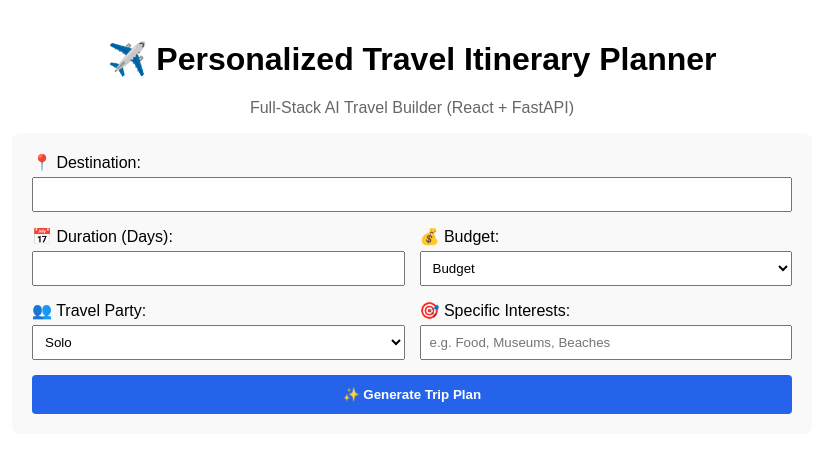
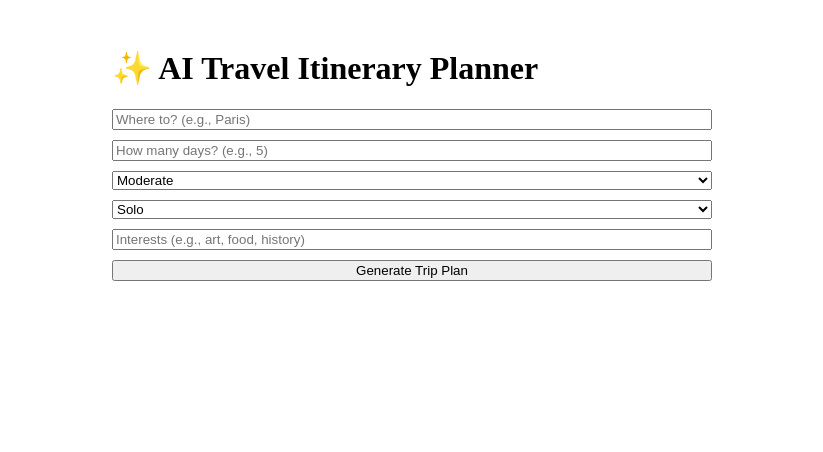
Before and after one commit to aanyash02/travel-itinerary-planner, a React app in the folder frontend/: page / in a window 1280 px wide. Shown: the top 452 px of the page, without its empty margins (228-1051 px from the left). Built offline with nearby package versions, Linux system fonts and the light colour scheme; the HTML template or start-up script is replaced by a standard one.

Commit message:
Fix 422 error by parsing days to integer

```diff
--- a/frontend/src/App.jsx
+++ b/frontend/src/App.jsx
@@ -1,202 +1,111 @@
 import React, { useState } from 'react';
 import axios from 'axios';
 
-function App() {
+export default function App() {
   const [formData, setFormData] = useState({
     destination: '',
-    duration: '',
-    budget: 'Budget',
-    travel_party: 'Solo',
+    days: '',
+    budget: 'Moderate',
+    travelers: 'Solo',
     interests: ''
   });
-
-  const [itinerary, setItinerary] = useState('');
+  const [itinerary, setItinerary] = useState(null);
   const [loading, setLoading] = useState(false);
-  const [saving, setSaving] = useState(false);
-  const [error, setError] = useState('');
-  const [saveStatus, setSaveStatus] = useState('');
+  const [error, setError] = useState(null);
 
   const handleChange = (e) => {
-    setFormData({
-      ...formData,
-      [e.target.name]: e.target.value
-    });
+    setFormData({ ...formData, [e.target.name]: e.target.value });
   };
 
-  const handleGenerate = async (e) => {
+  const handleSubmit = async (e) => {
     e.preventDefault();
     setLoading(true);
-    setError('');
-    setSaveStatus('');
-    setItinerary('');
+    setError(null);
+    setItinerary(null);
+
+    // EXACT FIX: Convert the string data from the form into the strict types Python expects
+    const payload = {
+      destination: formData.destination,
+      days: parseInt(formData.days, 10), // Converts "5" to 5 to fix the 422 Error
+      budget: formData.budget,
+      travelers: formData.travelers || "Solo",
+      // Convert comma-separated string to an array for the backend
+      interests: formData.interests
+        ? formData.interests.split(',').map((item) => item.trim())
+        : []
+    };
 
     try {
-      const response = await axios.post("https://travel-itinerary-planner-chi.vercel.app/api/generate-itinerary", formData);
-      setItinerary(response.data.itinerary_markdown);
+      // Send data to your live Vercel backend
+      const response = await axios.post(
+        "https://travel-itinerary-planner-chi.vercel.app/api/generate-itinerary",
+        payload
+      );
+
+      // Store the successful response to display it
+      setItinerary(response.data.itinerary);
     } catch (err) {
-      console.error(err);
-      setError(
-        err.response?.data?.detail ||
-        err.message ||
-        "Failed to generate itinerary. Please check backend connection."
-      );
+      console.error("API Error:", err);
+      setError("Failed to generate itinerary. Please try again.");
     } finally {
       setLoading(false);
     }
   };
 
-  const handleSave = async () => {
-    setSaving(true);
-    setSaveStatus('');
-    setError('');
+  return (
+    <div style={{ maxWidth: '600px', margin: '0 auto', padding: '20px' }}>
+      <h1>✨ AI Travel Itinerary Planner</h1>
 
-    try {
-      const payload = {
-        ...formData,
-        itinerary_markdown: itinerary,
-      };
-
-      await axios.post("https://travel-itinerary-planner-chi.vercel.app/api/save-trip", payload);
-      setSaveStatus("Trip Saved to Supabase! 🥳");
-    } catch (err) {
-      console.error(err);
-      setError(
-        err.response?.data?.detail ||
-        "Error saving trip. Please check backend connection."
-      );
-    } finally {
-      setSaving(false);
-    }
-  };
-
-  return (
-    <div style={{ maxWidth: '800px', margin: '40px auto', fontFamily: 'sans-serif', padding: '0 20px' }}>
-      <h1 style={{ textAlign: 'center' }}>✈️ Personalized Travel Itinerary Planner</h1>
-      <p style={{ textAlign: 'center', color: '#666' }}>Full-Stack AI Travel Builder (React + FastAPI)</p>
-
-      <form onSubmit={handleGenerate} style={{ background: '#f9f9f9', padding: '20px', borderRadius: '8px', marginBottom: '20px' }}>
-        <div style={{ marginBottom: '15px' }}>
-          <label>📍 Destination:</label>
+      <form onSubmit={handleSubmit} style={{ display: 'flex', flexDirection: 'column', gap: '10px' }}>
         <input
           type="text"
           name="destination"
+          placeholder="Where to? (e.g., Paris)"
           value={formData.destination}
           onChange={handleChange}
           required
-            style={{ width: '100%', padding: '8px', marginTop: '5px', boxSizing: 'border-box' }}
         />
-        </div>
-
-        <div style={{ display: 'flex', gap: '15px', marginBottom: '15px' }}>
-          <div style={{ flex: 1 }}>
-            <label>📅 Duration (Days):</label>
         <input
           type="number"
-              name="duration"
-              value={formData.duration}
+          name="days"
+          placeholder="How many days? (e.g., 5)"
+          value={formData.days}
           onChange={handleChange}
           required
-              style={{ width: '100%', padding: '8px', marginTop: '5px', boxSizing: 'border-box' }}
         />
-          </div>
-          <div style={{ flex: 1 }}>
-            <label>💰 Budget:</label>
-            <select
-              name="budget"
-              value={formData.budget}
-              onChange={handleChange}
-              style={{ width: '100%', padding: '8px', marginTop: '5px', boxSizing: 'border-box' }}
-            >
+        <select name="budget" value={formData.budget} onChange={handleChange}>
           <option value="Budget">Budget</option>
           <option value="Moderate">Moderate</option>
           <option value="Luxury">Luxury</option>
         </select>
-          </div>
-        </div>
-
-        <div style={{ display: 'flex', gap: '15px', marginBottom: '15px' }}>
-          <div style={{ flex: 1 }}>
-            <label>👥 Travel Party:</label>
-            <select
-              name="travel_party"
-              value={formData.travel_party}
-              onChange={handleChange}
-              style={{ width: '100%', padding: '8px', marginTop: '5px', boxSizing: 'border-box' }}
-            >
+        <select name="travelers" value={formData.travelers} onChange={handleChange}>
           <option value="Solo">Solo</option>
           <option value="Couple">Couple</option>
           <option value="Family">Family</option>
-              <option value="Group of Friends">Group of Friends</option>
+          <option value="Friends">Friends</option>
         </select>
-          </div>
-          <div style={{ flex: 1 }}>
-            <label>🎯 Specific Interests:</label>
         <input
           type="text"
           name="interests"
-              placeholder="e.g. Food, Museums, Beaches"
+          placeholder="Interests (e.g., art, food, history)"
           value={formData.interests}
           onChange={handleChange}
-              style={{ width: '100%', padding: '8px', marginTop: '5px', boxSizing: 'border-box' }}
         />
-          </div>
-        </div>
-
-        <button
-          type="submit"
-          disabled={loading}
-          style={{
-            width: '100%',
-            padding: '12px',
-            backgroundColor: '#2563eb',
-            color: 'white',
-            border: 'none',
-            borderRadius: '4px',
-            fontWeight: 'bold',
-            cursor: loading ? 'not-allowed' : 'pointer'
-          }}
-        >
-          {loading ? '✨ Generating Itinerary...' : '✨ Generate Trip Plan'}
+        <button type="submit" disabled={loading}>
+          {loading ? "Generating..." : "Generate Trip Plan"}
         </button>
       </form>
 
-      {error && (
-        <div style={{ padding: '15px', backgroundColor: '#fee2e2', color: '#dc2626', borderRadius: '6px', marginBottom: '20px' }}>
-          {error}
-        </div>
-      )}
+      {error && <p style={{ color: 'red' }}>{error}</p>}
 
       {itinerary && (
-        <div style={{ background: '#fff', padding: '20px', border: '1px solid #ddd', borderRadius: '8px' }}>
-          <h2>Generated Itinerary</h2>
-          <pre style={{ whiteSpace: 'pre-wrap', fontFamily: 'inherit', background: '#f3f4f6', padding: '15px', borderRadius: '6px' }}>
-            {itinerary}
+        <div style={{ marginTop: '20px' }}>
+          <h2>Your Itinerary</h2>
+          <pre style={{ whiteSpace: 'pre-wrap', background: '#f4f4f4', padding: '10px' }}>
+            {JSON.stringify(itinerary, null, 2)}
           </pre>
-
-          <button
-            onClick={handleSave}
-            disabled={saving}
-            style={{
-              padding: '10px 20px',
-              backgroundColor: '#16a34a',
-              color: 'white',
-              border: 'none',
-              borderRadius: '4px',
-              fontWeight: 'bold',
-              cursor: saving ? 'not-allowed' : 'pointer',
-              marginTop: '10px'
-            }}
-          >
-            {saving ? 'Saving...' : '💾 Save Trip to Supabase'}
-          </button>
-
-          {saveStatus && (
-            <p style={{ color: '#16a34a', fontWeight: 'bold', marginTop: '10px' }}>{saveStatus}</p>
-          )}
         </div>
       )}
     </div>
   );
 }
-
-export default App;
```
Lines whose indentation alone changed are shown as unchanged.
